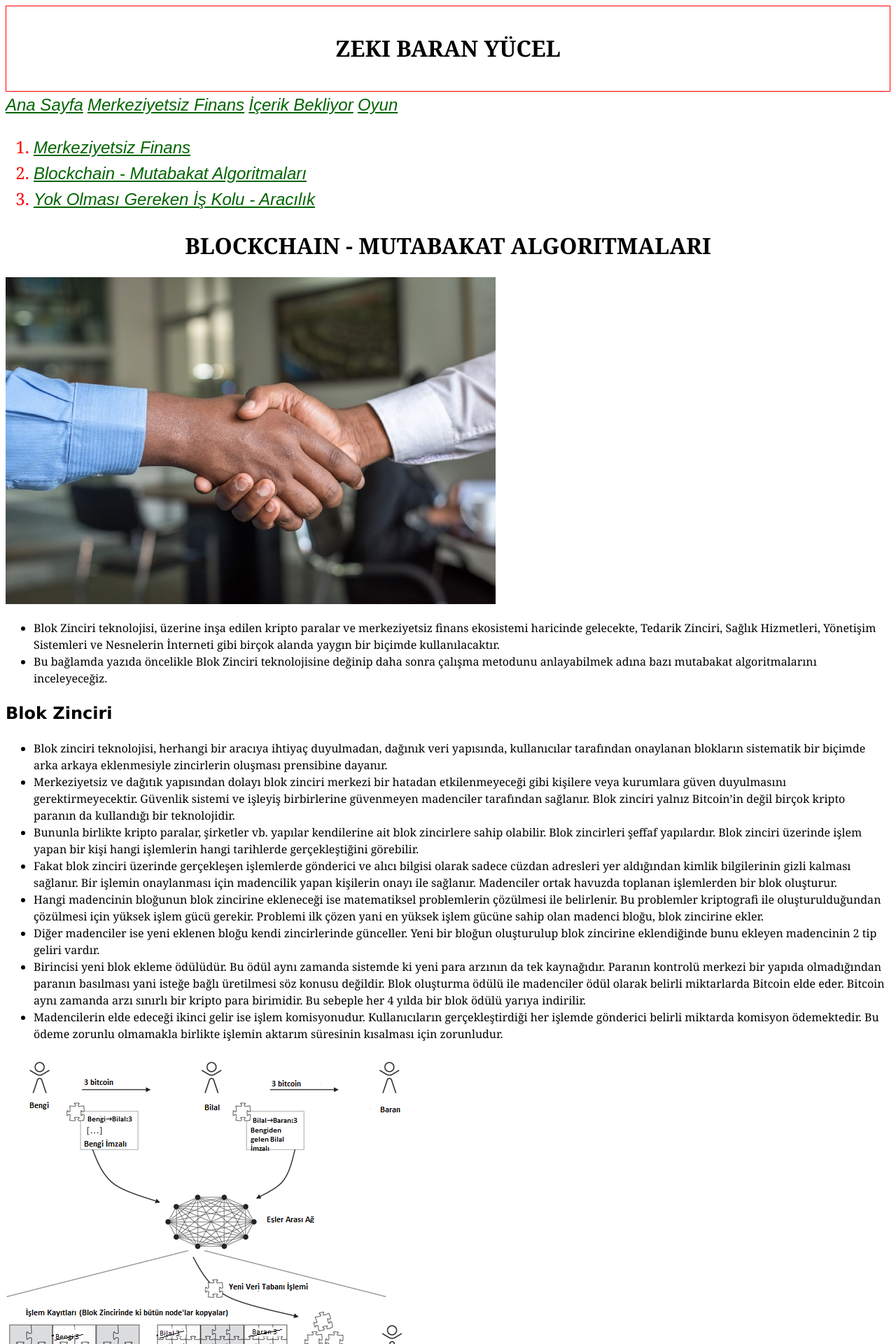
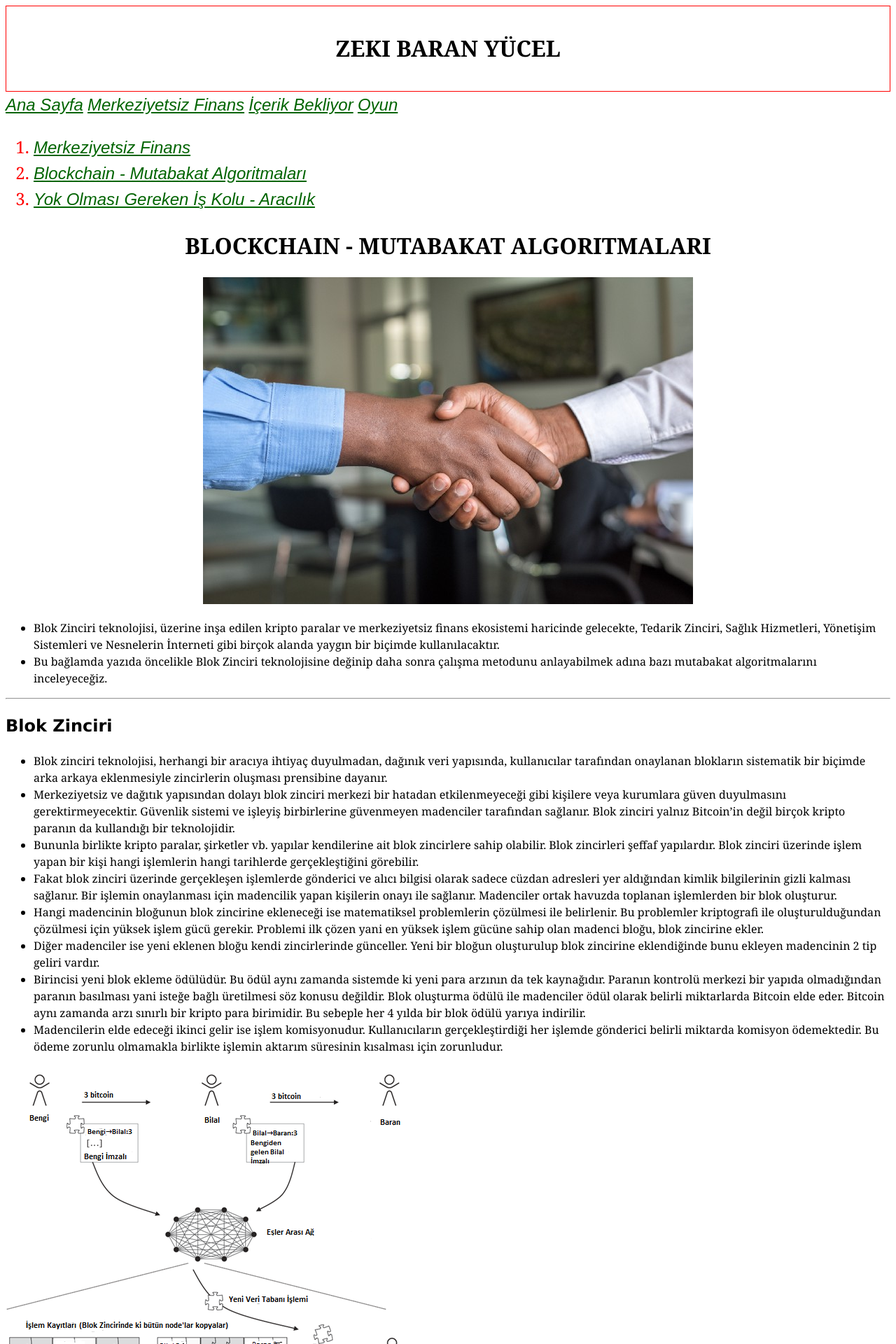
Before and after one commit to baranyucel/depo, a Jekyll site: the page built from kompleks/yazilarim-2/dunya.md, in a window 1280 px wide. Shown: the top 1920 px of the page at 70% size. Built offline with Jekyll 4.4.1, drawn with Linux system fonts in a browser that asks for light colours.

Commit message:
yazı içindeki görselleri konumlandırdım

```diff
--- a/_layouts/kompleksler.html
+++ b/_layouts/kompleksler.html
@@ -4,7 +4,7 @@ layout: kompleks
 
 <h1>{{page.title}}</h1>
 
-<img src="{{site.baseurl}}/img/kompleks/{{page.image}}" alt="{{page.title}} fotografıdır.">
+<div style="text-align:center"><img src="{{site.baseurl}}/img/kompleks/{{page.image}}" alt="{{page.title}} fotografıdır."></div>
 
 
 
--- a/kompleks/yazilarim-2/dunya.md
+++ b/kompleks/yazilarim-2/dunya.md
@@ -15,6 +15,8 @@ source: https://mars.nasa.gov/
 - Blok Zinciri teknolojisi, üzerine inşa edilen kripto paralar ve merkeziyetsiz finans ekosistemi haricinde gelecekte, Tedarik Zinciri, Sağlık Hizmetleri, Yönetişim Sistemleri ve Nesnelerin İnterneti gibi birçok alanda yaygın bir biçimde kullanılacaktır.
 - Bu bağlamda yazıda öncelikle Blok Zinciri teknolojisine değinip daha sonra çalışma metodunu anlayabilmek adına bazı mutabakat algoritmalarını inceleyeceğiz.
 
+<hr>
+
 <h2>Blok Zinciri</h2>
 - Blok zinciri teknolojisi, herhangi bir aracıya ihtiyaç duyulmadan, dağınık veri yapısında, kullanıcılar tarafından onaylanan blokların sistematik bir biçimde arka arkaya eklenmesiyle zincirlerin oluşması prensibine dayanır.
 - Merkeziyetsiz ve dağıtık yapısından dolayı blok zinciri merkezi bir hatadan etkilenmeyeceği gibi kişilere veya kurumlara güven duyulmasını gerektirmeyecektir. Güvenlik sistemi ve işleyiş birbirlerine güvenmeyen madenciler tarafından sağlanır. Blok zinciri yalnız Bitcoin’in değil birçok kripto paranın da kullandığı bir teknolojidir.
@@ -27,9 +29,13 @@ source: https://mars.nasa.gov/
 
  <img src="/img/kompleks/sayfaici-1.png"  alt="">
 
+ <hr>
+
 <h2>Mutabakat Algoritmaları</h2>
 - Mutabakat algoritmaları, kullanıcıların kendi aralarında yaptıkları işlemlerin onaylanması için tasarlanmış mekanizmadır. Blok zincirleri merkezi olmadığından dağıtık sistemler olarak oluşturulmuştur. İşlemlerin geçerliliği için dağıtık node’ların mutabakata varması gerekmektedir.
 - Bu noktada mutabakat algoritmaları protokol kurallarına uyulmasını sağlayarak kullanıcıların işlemlerini güvenli bir biçimde gerçekleştirmelerini sağlar.
+
+<hr>
 
 <h2>Emek İspatı</h2>
 
@@ -40,6 +46,8 @@ source: https://mars.nasa.gov/
 - Bu bulmacanın çözümünde yoğun miktarda enerji harcanmakta olup ve bu çözümün kendisi ‘kanıt/ispat’ olarak tanımlanmaktadır. Emek ispatı uygulanabilir bir mutabakat protokolü ortaya koymuştur.
 - Bu sayede P2P (kullanıcıdan kullanıcıya) para transferlerinde aracı ihtiyacını ortadan kaldırarak işlem masraflarında büyük oranda düşüş sağlamıştır.
 
+<hr>
+
 <h2>Hisse İspatı</h2>
 
 <img src="/img/kompleks/hisseispati.png"  alt="">
@@ -49,6 +57,8 @@ source: https://mars.nasa.gov/
 - Hisse ispatında ise yatırım kripto paranın kendisine yapılır.
 - Hisse İspatında madencilik faaliyetleri bir nevi cüzdanda bulunan coinler ile yürütülür. Kişinin cüzdanında ne kadar çok coin bulunursa blok onaylayıcı olarak seçilme olasılığı o kadar yüksek olur.
 - Özet olarak bu yapının anlamı, kullanıcıların blok onaylayıcısı olma şansına sahip olma olasılığının elinde bulundurdukları para oranına eşit olmasıdır.
+
+<hr>
 
 <h2>Delege Edilmiş Hisse İspatı</h2>
 
@@ -61,6 +71,8 @@ source: https://mars.nasa.gov/
 - Kullanıcılar, oy kullanarak blokların doğrulanmasını sağlayacak kişiyi seçer. Oy mekanizması ise Hisse İspatına benzer bir yöntemle ilerlemektedir. Cüzdanında en çok para bulunduran en çok oy hakkına sahip olur. Ancak bu sistemde blok üreticileri demokratik oylama ile seçileceğinden, yapacakları hatalarda saf dışı bırakılma riski taşırlar.
 - Bunun yanı sıra Delege edilmiş hisse ispatı, oylama sistemi sayesinde blok oluşturma sürecini hızlandırdığından saniye başına gerçekleşen işlem hızı Emek İspatı ve Hisse İspatından fazladır
 
+<hr>
+
 <h2>Faydalanılan Kaynaklar</h2>
 - Melaine Swan, Blockchain Blueprint for a New Economy
 - Barış Alnıaçık, Kripto Paraların Dünya ve Türkiye’deki Güncel Durumu Üzerine Bir İnceleme
```
